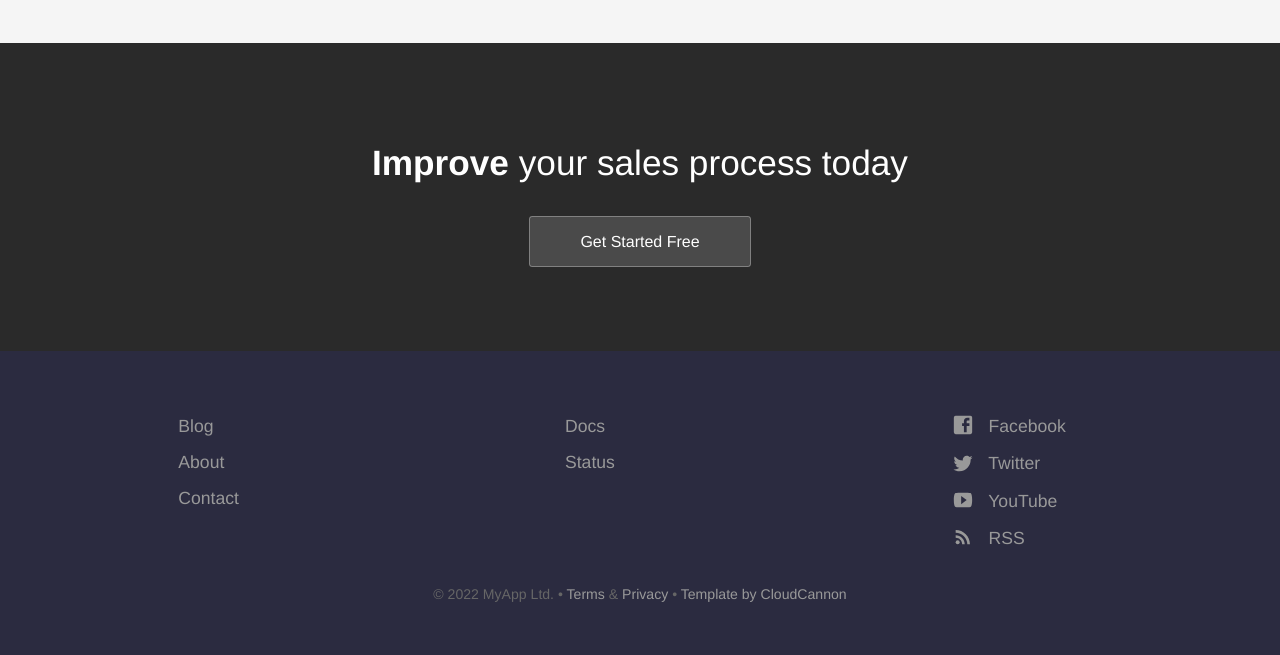
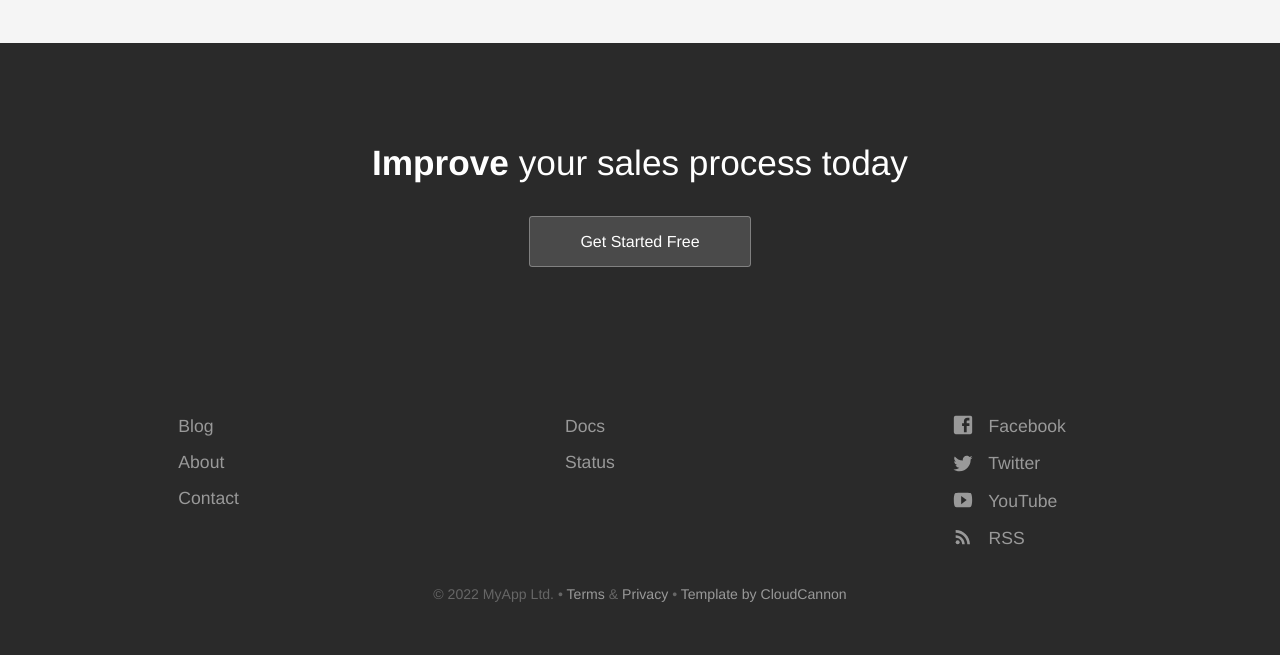
Before and after one commit to stepmolotov/wildfire_landingpage, a Jekyll site: the page built from index.html, in a window 1280 px wide. Shown: the part 2525-3180 px from the top of the page. Built offline with Jekyll 4.4.1, drawn with Linux system fonts in a browser that asks for light colours.

Commit message:
Update footer.scss

```diff
--- a/_sass/footer.scss
+++ b/_sass/footer.scss
@@ -70,7 +70,7 @@ footer {
 	padding: 50px 0 50px 0;
 	font-size: 1.1em;
 	position: relative;
-	background: #2b2b40;
+	background: #2a2a2a; //#2b2b40;
 	color: #fff;
 
 	.copyright {
```
